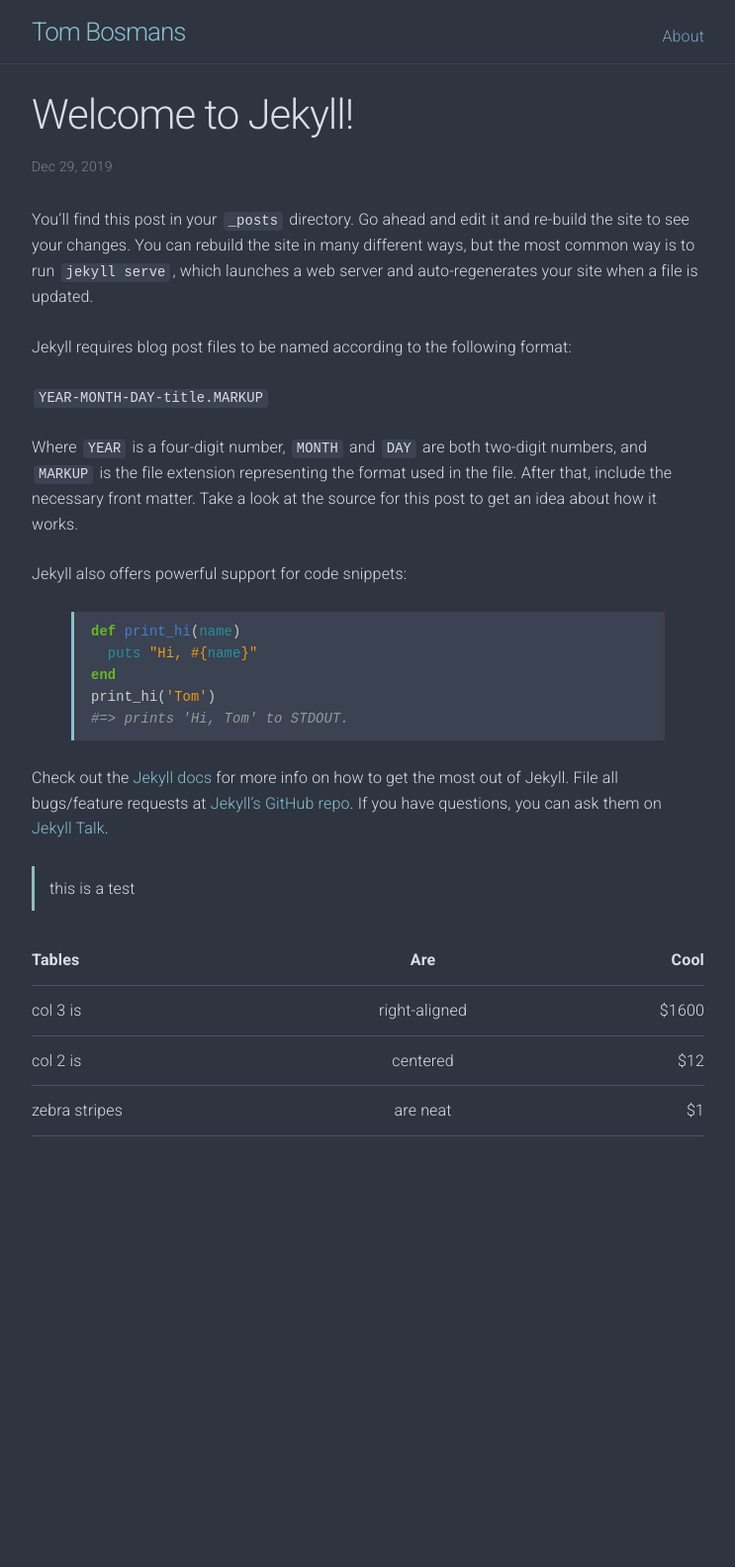
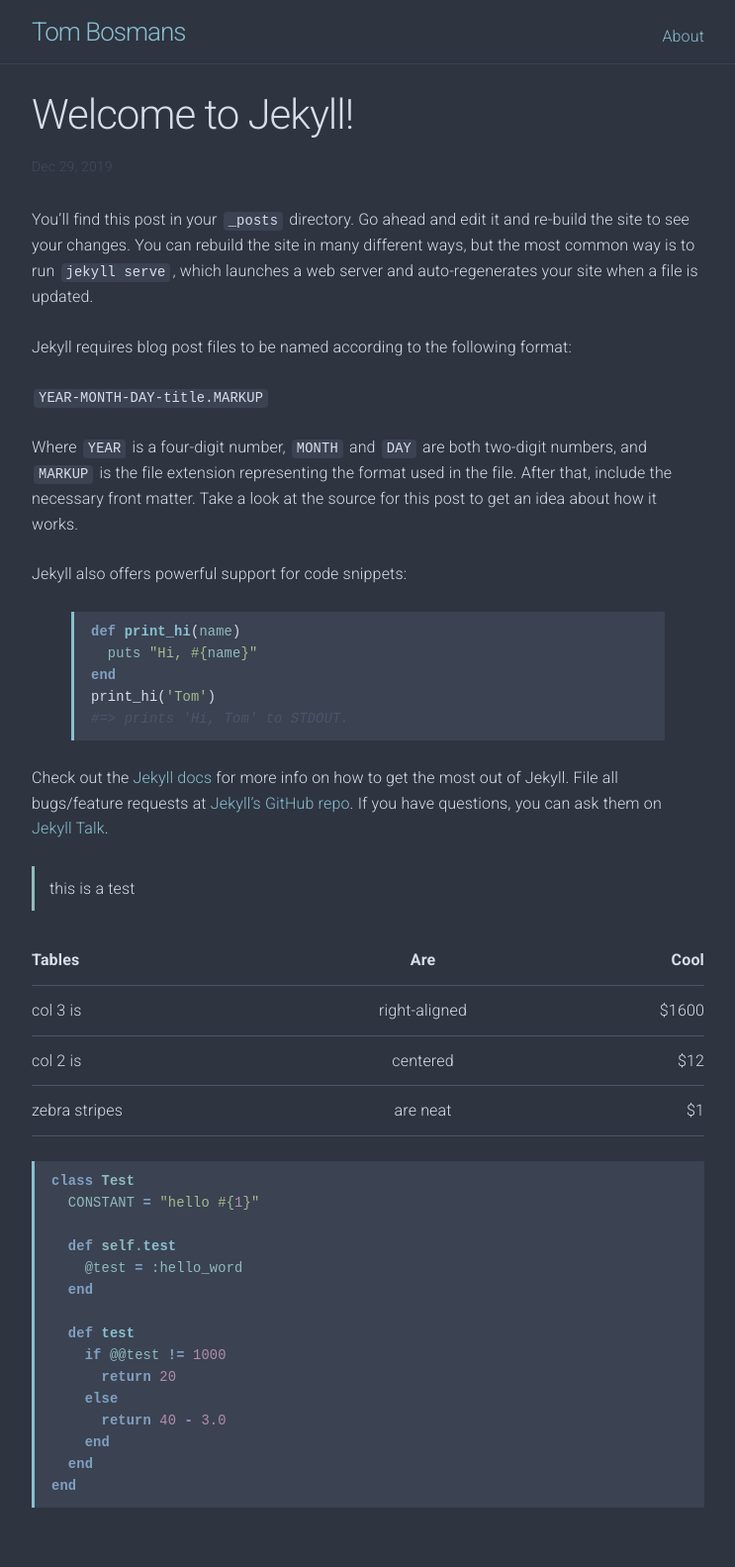
Before and after one commit to TomBosmans/old-TomBosmans.github.io, a Jekyll site: the page built from _posts/2019-12-29-welcome-to-jekyll.markdown, in a window 1280 px wide. Shown: the whole page at 99% size, without its empty margins (268-1011 px from the left). Built offline with Jekyll 4.4.1, drawn with Linux system fonts in a browser that asks for light colours; nearby versions of some CDN libraries; before the commit the page ends 1208 px from its top, so only the background shows below that.

Commit message:
cleanup minima and north code highlighting

````diff
--- a/_posts/2019-12-29-welcome-to-jekyll.markdown
+++ b/_posts/2019-12-29-welcome-to-jekyll.markdown
@@ -36,3 +36,21 @@
 | col 3 is      | right-aligned | $1600 |
 | col 2 is      | centered      |   $12 |
 | zebra stripes | are neat      |    $1 |
+
+```ruby
+class Test
+  CONSTANT = "hello #{1}"
+
+  def self.test
+    @test = :hello_word
+  end
+
+  def test
+    if @@test != 1000
+      return 20
+    else
+      return 40 - 3.0
+    end
+  end
+end
+```
--- a/_sass/code_highlight.scss
+++ b/_sass/code_highlight.scss
@@ -1,70 +1,61 @@
-.highlight pre { background-color: #404040 }
-.highlight .hll { background-color: #404040 }
-.highlight .c { color: #999999; font-style: italic } /* Comment */
-.highlight .err { color: #a61717; background-color: #e3d2d2 } /* Error */
-.highlight .g { color: #d0d0d0 } /* Generic */
-.highlight .k { color: #6ab825; font-weight: bold } /* Keyword */
-.highlight .l { color: #d0d0d0 } /* Literal */
-.highlight .n { color: #d0d0d0 } /* Name */
-.highlight .o { color: #d0d0d0 } /* Operator */
-.highlight .x { color: #d0d0d0 } /* Other */
-.highlight .p { color: #d0d0d0 } /* Punctuation */
-.highlight .cm { color: #999999; font-style: italic } /* Comment.Multiline */
-.highlight .cp { color: #cd2828; font-weight: bold } /* Comment.Preproc */
-.highlight .c1 { color: #999999; font-style: italic } /* Comment.Single */
-.highlight .cs { color: #e50808; font-weight: bold; background-color: #520000 } /* Comment.Special */
-.highlight .gd { color: #d22323 } /* Generic.Deleted */
-.highlight .ge { color: #d0d0d0; font-style: italic } /* Generic.Emph */
-.highlight .gr { color: #d22323 } /* Generic.Error */
-.highlight .gh { color: #ffffff; font-weight: bold } /* Generic.Heading */
-.highlight .gi { color: #589819 } /* Generic.Inserted */
-.highlight .go { color: #cccccc } /* Generic.Output */
-.highlight .gp { color: #aaaaaa } /* Generic.Prompt */
-.highlight .gs { color: #d0d0d0; font-weight: bold } /* Generic.Strong */
-.highlight .gu { color: #ffffff; text-decoration: underline } /* Generic.Subheading */
-.highlight .gt { color: #d22323 } /* Generic.Traceback */
-.highlight .kc { color: #6ab825; font-weight: bold } /* Keyword.Constant */
-.highlight .kd { color: #6ab825; font-weight: bold } /* Keyword.Declaration */
-.highlight .kn { color: #6ab825; font-weight: bold } /* Keyword.Namespace */
-.highlight .kp { color: #6ab825 } /* Keyword.Pseudo */
-.highlight .kr { color: #6ab825; font-weight: bold } /* Keyword.Reserved */
-.highlight .kt { color: #6ab825; font-weight: bold } /* Keyword.Type */
-.highlight .ld { color: #d0d0d0 } /* Literal.Date */
-.highlight .m { color: #3677a9 } /* Literal.Number */
-.highlight .s { color: #ed9d13 } /* Literal.String */
-.highlight .na { color: #bbbbbb } /* Name.Attribute */
-.highlight .nb { color: #24909d } /* Name.Builtin */
-.highlight .nc { color: #447fcf; text-decoration: underline } /* Name.Class */
-.highlight .no { color: #40ffff } /* Name.Constant */
-.highlight .nd { color: #ffa500 } /* Name.Decorator */
-.highlight .ni { color: #d0d0d0 } /* Name.Entity */
-.highlight .ne { color: #bbbbbb } /* Name.Exception */
-.highlight .nf { color: #447fcf } /* Name.Function */
-.highlight .nl { color: #d0d0d0 } /* Name.Label */
-.highlight .nn { color: #447fcf; text-decoration: underline } /* Name.Namespace */
-.highlight .nx { color: #d0d0d0 } /* Name.Other */
-.highlight .py { color: #d0d0d0 } /* Name.Property */
-.highlight .nt { color: #6ab825; font-weight: bold } /* Name.Tag */
-.highlight .nv { color: #40ffff } /* Name.Variable */
-.highlight .ow { color: #6ab825; font-weight: bold } /* Operator.Word */
-.highlight .w { color: #666666 } /* Text.Whitespace */
-.highlight .mf { color: #3677a9 } /* Literal.Number.Float */
-.highlight .mh { color: #3677a9 } /* Literal.Number.Hex */
-.highlight .mi { color: #3677a9 } /* Literal.Number.Integer */
-.highlight .mo { color: #3677a9 } /* Literal.Number.Oct */
-.highlight .sb { color: #ed9d13 } /* Literal.String.Backtick */
-.highlight .sc { color: #ed9d13 } /* Literal.String.Char */
-.highlight .sd { color: #ed9d13 } /* Literal.String.Doc */
-.highlight .s2 { color: #ed9d13 } /* Literal.String.Double */
-.highlight .se { color: #ed9d13 } /* Literal.String.Escape */
-.highlight .sh { color: #ed9d13 } /* Literal.String.Heredoc */
-.highlight .si { color: #ed9d13 } /* Literal.String.Interpol */
-.highlight .sx { color: #ffa500 } /* Literal.String.Other */
-.highlight .sr { color: #ed9d13 } /* Literal.String.Regex */
-.highlight .s1 { color: #ed9d13 } /* Literal.String.Single */
-.highlight .ss { color: #ed9d13 } /* Literal.String.Symbol */
-.highlight .bp { color: #24909d } /* Name.Builtin.Pseudo */
-.highlight .vc { color: #40ffff } /* Name.Variable.Class */
-.highlight .vg { color: #40ffff } /* Name.Variable.Global */
-.highlight .vi { color: #40ffff } /* Name.Variable.Instance */
-.highlight .il { color: #3677a9 } /* Literal.Number.Integer.Long */
+.highlight .hll { background-color: $nord1 }
+.highlight .c { color: $nord3; font-style: italic } /* Comment */
+.highlight .err { color: $nord11; background-color: $nord2 } /* Error */
+.highlight .k { color: $nord9; font-weight: bold } /* Keyword */
+.highlight .o { color: $nord9; font-weight: bold } /* Operator */
+.highlight .cm { color: $nord3; font-style: italic } /* Comment.Multiline */
+.highlight .cp { color: $nord12; font-weight: bold; font-style: italic } /* Comment.Preproc */
+.highlight .c1 { color: $nord3; font-style: italic } /* Comment.Single */
+.highlight .cs { color: $nord12; font-weight: bold; font-style: italic } /* Comment.Special */
+.highlight .gd { color: $nord9; background-color: $nord2 } /* Generic.Deleted */
+.highlight .ge { color: $nord9; font-style: italic } /* Generic.Emph */
+.highlight .gr { color: $nord11 } /* Generic.Error */
+.highlight .gh { color: $nord12 } /* Generic.Heading */
+.highlight .gi { color: $nord9; background-color: $nord2 } /* Generic.Inserted */
+.highlight .go { color: $nord2 } /* Generic.Output */
+.highlight .gp { color: $nord2 } /* Generic.Prompt */
+.highlight .gs { font-weight: bold } /* Generic.Strong */
+.highlight .gu { color: $nord3 } /* Generic.Subheading */
+.highlight .gt { color: $nord11 } /* Generic.Traceback */
+.highlight .kc { color: $nord9; font-weight: bold } /* Keyword.Constant */
+.highlight .kd { color: $nord9; font-weight: bold } /* Keyword.Declaration */
+.highlight .kn { color: $nord9; font-weight: bold } /* Keyword.Namespace */
+.highlight .kp { color: $nord9; font-weight: bold } /* Keyword.Pseudo */
+.highlight .kr { color: $nord9; font-weight: bold } /* Keyword.Reserved */
+.highlight .kt { color: $nord7; font-weight: bold } /* Keyword.Type */
+.highlight .m { color: $nord15 } /* Literal.Number */
+.highlight .s { color: $nord14 } /* Literal.String */
+.highlight .na { color: $nord7 } /* Name.Attribute */
+.highlight .nb { color: $nord7 } /* Name.Builtin */
+.highlight .nc { color: $nord7; font-weight: bold } /* Name.Class */
+.highlight .no { color: $nord7 } /* Name.Constant */
+.highlight .nd { color: $nord7; font-weight: bold } /* Name.Decorator */
+.highlight .ni { color: $nord7 } /* Name.Entity */
+.highlight .ne { color: $nord8; font-weight: bold } /* Name.Exception */
+.highlight .nf { color: $nord8; font-weight: bold } /* Name.Function */
+.highlight .nl { color: $nord8; font-weight: bold } /* Name.Label */
+.highlight .nn { color: $nord7 } /* Name.Namespace */
+.highlight .nt { color: $nord8 } /* Name.Tag */
+.highlight .nv { color: $nord7 } /* Name.Variable */
+.highlight .ow { color: $nord9; font-weight: bold } /* Operator.Word */
+.highlight .w { color: $nord5 } /* Text.Whitespace */
+.highlight .mf { color: $nord15 } /* Literal.Number.Float */
+.highlight .mh { color: $nord15 } /* Literal.Number.Hex */
+.highlight .mi { color: $nord15 } /* Literal.Number.Integer */
+.highlight .mo { color: $nord15 } /* Literal.Number.Oct */
+.highlight .sb { color: $nord14 } /* Literal.String.Backtick */
+.highlight .sc { color: $nord14 } /* Literal.String.Char */
+.highlight .sd { color: $nord14 } /* Literal.String.Doc */
+.highlight .s2 { color: $nord14 } /* Literal.String.Double */
+.highlight .se { color: $nord14 } /* Literal.String.Escape */
+.highlight .sh { color: $nord14 } /* Literal.String.Heredoc */
+.highlight .si { color: $nord14 } /* Literal.String.Interpol */
+.highlight .sx { color: $nord14 } /* Literal.String.Other */
+.highlight .sr { color: $nord13 } /* Literal.String.Regex */
+.highlight .s1 { color: $nord14 } /* Literal.String.Single */
+.highlight .ss { color: $nord7 } /* Literal.String.Symbol */
+.highlight .bp { color: $nord12 } /* Name.Builtin.Pseudo */
+.highlight .vc { color: $nord7 } /* Name.Variable.Class */
+.highlight .vg { color: $nord7 } /* Name.Variable.Global */
+.highlight .vi { color: $nord7 } /* Name.Variable.Instance */
+.highlight .il { color: $nord15 } /* Literal.Number.Integer.Long */
--- /dev/null
+++ b/_sass/minima/_clearfix.scss
@@ -0,0 +1,5 @@
+%clearfix:after {
+  content: "";
+  display: table;
+  clear: both;
+}
--- /dev/null
+++ b/_sass/minima/_icons.scss
@@ -0,0 +1,14 @@
+.svg-icon {
+    width: 16px;
+    height: 16px;
+    display: inline-block;
+    fill: #{$grey-color};
+    padding-right: 5px;
+    vertical-align: text-top;
+}
+
+.social-media-list {
+  li + li {
+    padding-top: 5px;
+  }
+}
--- a/_sass/minima/_layout.scss
+++ b/_sass/minima/_layout.scss
@@ -20,7 +20,7 @@
 
   &,
   &:visited {
-    color: $nord8;
+    color: $brand-color;
   }
 }
 
@@ -37,7 +37,7 @@
   }
 
   .page-link {
-    color: $nord9;
+    color: $brand-color;
     line-height: $base-line-height;
 
     // Gaps between nav items, but not on the last one
@@ -50,7 +50,7 @@
     position: absolute;
     top: 9px;
     right: $spacing-unit / 2;
-    background-color: $nord0;
+    background-color: $background-color;
     border: 1px solid $grey-color-light;
     border-radius: 5px;
     text-align: right;
--- /dev/null
+++ b/_sass/minima/_links.scss
@@ -0,0 +1,9 @@
+a {
+  .social-media-list &:hover {
+    text-decoration: none;
+
+    .username {
+      text-decoration: underline;
+    }
+  }
+}
--- /dev/null
+++ b/_sass/minima/_mixins.scss
@@ -0,0 +1,16 @@
+// Use media queries like this:
+// @include media-query($on-palm) {
+//   .wrapper {
+//     padding-right: $spacing-unit / 2;
+//     padding-left: $spacing-unit / 2;
+//   }
+// }
+@mixin media-query($device) {
+  @media screen and (max-width: $device) {
+    @content;
+  }
+}
+
+@mixin relative-font-size($ratio) {
+  font-size: $base-font-size * $ratio;
+}
--- /dev/null
+++ b/_sass/minima/_variables.scss
@@ -0,0 +1,23 @@
+$base-font-family: 'Roboto', 'Helvetica Neue', 'Helvetica', 'Arial', sans-serif !default;
+$base-font-size:   16px !default;
+$base-font-weight: 400 !default;
+$small-font-size:  $base-font-size * 0.875 !default;
+$base-line-height: 1.5 !default;
+
+$spacing-unit:     30px !default;
+
+$text-color:       $nord4 !default;
+$background-color: $nord0 !default;
+$brand-color:      $nord8 !default;
+
+$grey-color:       $nord2 !default;
+$grey-color-light: $nord1 !default;
+$grey-color-dark:  $nord3 !default;
+
+$table-text-align: left !default;
+
+// Width of the content area
+$content-width:    800px !default;
+
+$on-palm:          600px !default;
+$on-laptop:        800px !default;
--- a/_sass/minima/_base.scss
+++ b/_sass/minima/_wrapper.scss
@@ -1,16 +1,3 @@
-/**
- * Links
- */
-a {
-  .social-media-list &:hover {
-    text-decoration: none;
-
-    .username {
-      text-decoration: underline;
-    }
-  }
-}
-
 /**
  * Wrapper
  */
@@ -30,31 +17,3 @@
     padding-left: $spacing-unit / 2;
   }
 }
-
-/**
- * Clearfix
- */
-%clearfix:after {
-  content: "";
-  display: table;
-  clear: both;
-}
-
-/**
- * Icons
- */
-
-.svg-icon {
-    width: 16px;
-    height: 16px;
-    display: inline-block;
-    fill: #{$grey-color};
-    padding-right: 5px;
-    vertical-align: text-top;
-}
-
-.social-media-list {
-  li + li {
-    padding-top: 5px;
-  }
-}
--- a/_sass/minima/minima.scss
+++ b/_sass/minima/minima.scss
@@ -1,50 +1,9 @@
 @charset "utf-8";
 
-// Define defaults for each variable.
-
-$base-font-family: -apple-system, BlinkMacSystemFont, "Segoe UI", Roboto, Helvetica, Arial, sans-serif, "Apple Color Emoji", "Segoe UI Emoji", "Segoe UI Symbol" !default;
-$base-font-size:   16px !default;
-$base-font-weight: 400 !default;
-$small-font-size:  $base-font-size * 0.875 !default;
-$base-line-height: 1.5 !default;
-
-$spacing-unit:     30px !default;
-
-$text-color:       #111 !default;
-$background-color: #fdfdfd !default;
-$brand-color:      #2a7ae2 !default;
-
-$grey-color:       #828282 !default;
-$grey-color-light: lighten($grey-color, 40%) !default;
-$grey-color-dark:  darken($grey-color, 25%) !default;
-
-$table-text-align: left !default;
-
-// Width of the content area
-$content-width:    800px !default;
-
-$on-palm:          600px !default;
-$on-laptop:        800px !default;
-
-// Use media queries like this:
-// @include media-query($on-palm) {
-//   .wrapper {
-//     padding-right: $spacing-unit / 2;
-//     padding-left: $spacing-unit / 2;
-//   }
-// }
-@mixin media-query($device) {
-  @media screen and (max-width: $device) {
-    @content;
-  }
-}
-
-@mixin relative-font-size($ratio) {
-  font-size: $base-font-size * $ratio;
-}
-
-// Import partials.
-@import
-  "minima/base",
-  "minima/layout"
-;
+@import "minima/variables";
+@import "minima/mixins";
+@import "minima/clearfix";
+@import "minima/links";
+@import "minima/wrapper";
+@import "minima/icons";
+@import "minima/layout";
--- a/assets/main.scss
+++ b/assets/main.scss
@@ -10,3 +10,10 @@
 body {
   background-color: $nord0;
 }
+
+a {
+ &:focus,
+ &:hover {
+    color: $nord7
+  }
+}
````
